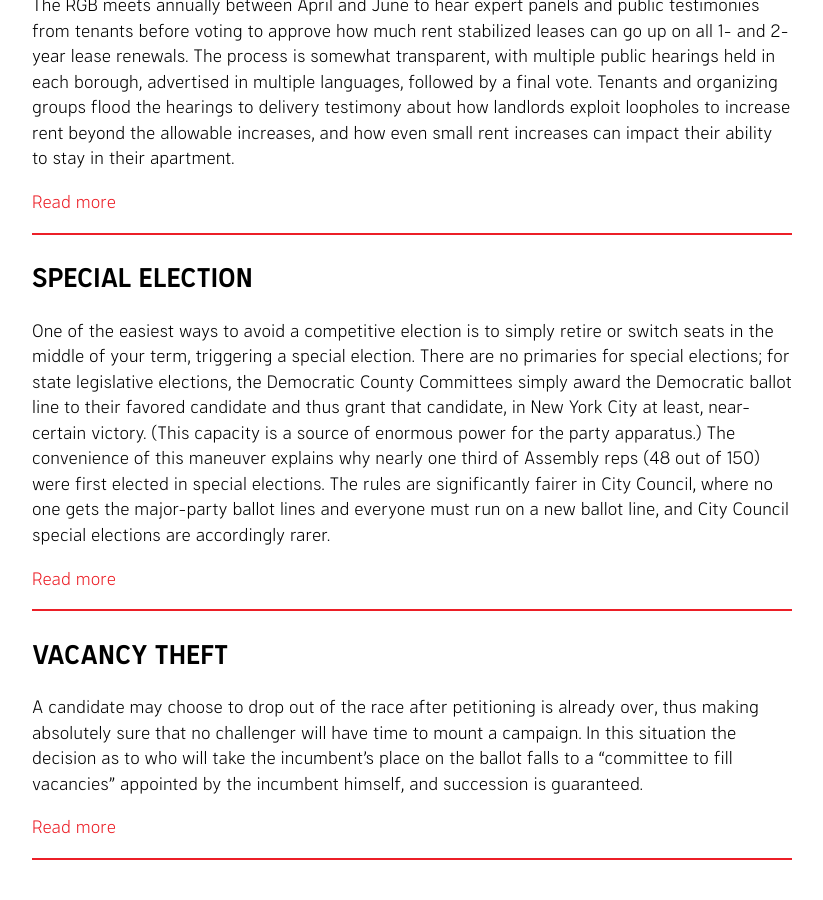
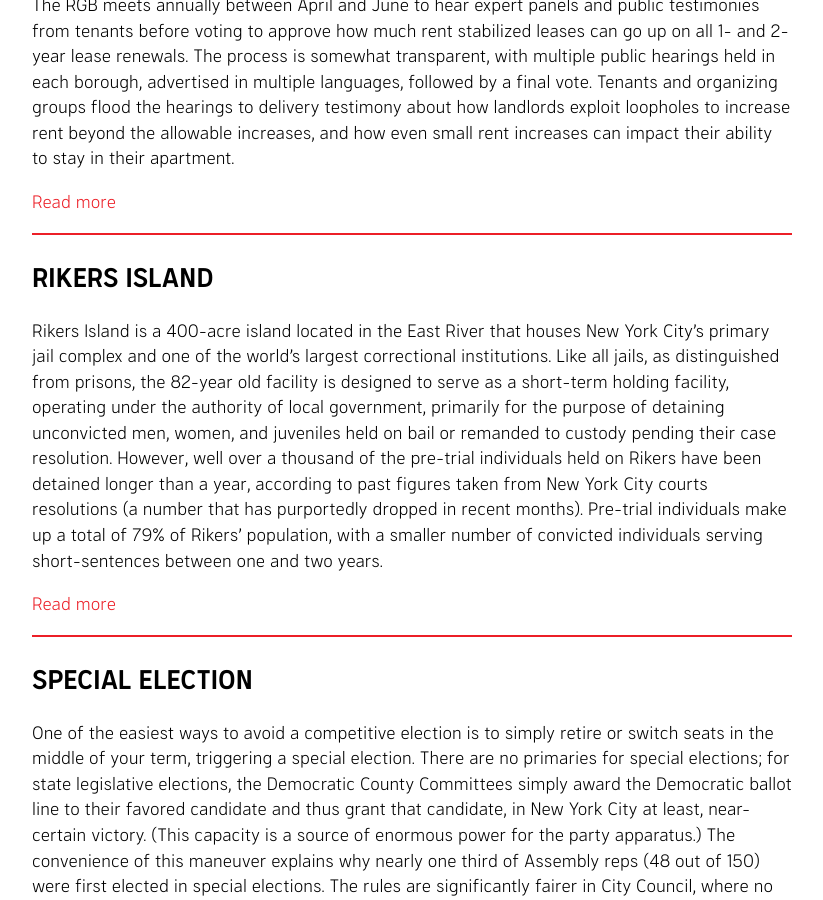
Before and after one commit to nycdsa/the-thorn, a Jekyll site: the page built from src/glossary.html, in a window 1280 px wide and 900 px high, scrolled down 4807 px. Shown: the whole window, without its empty margins (228-1051 px from the left). Built offline with Jekyll 4.4.1, drawn with Linux system fonts in a browser that asks for light colours.

Commit message:
Update glossary.html

```diff
--- a/src/glossary.html
+++ b/src/glossary.html
@@ -71,6 +71,13 @@ As head of a 51-person Council, the Speaker balances an $8 billion dollar budget
 <p>The RGB meets annually between April and June to hear expert panels and public testimonies from tenants before voting to approve how much rent stabilized leases can go up on all 1- and 2-year lease renewals. The process is somewhat transparent, with multiple public hearings held in each borough, advertised in multiple languages, followed by a final vote. Tenants and organizing groups flood the hearings to delivery testimony about how landlords exploit loopholes to increase rent beyond the allowable increases, and how even small rent increases can impact their ability to stay in their apartment.</p>
 <a href="https://thethorn.nyc/posts/state-senate-targets-gang-violence/#the-rent-guidelines-board-and-you">Read more</a>
 </div>
+
+<div id="https://thethorn.nyc/posts/nycha-leasing-land-to-developers-closerikers/#in-depth-the-state-of-closerikers" class="glossary-item">
+<h2>Rikers Island</h2>
+<p>Rikers Island is a 400-acre island located in the East River that houses New York City’s primary jail complex and one of the world’s largest correctional institutions. Like all jails, as distinguished from prisons, the 82-year old facility is designed to serve as a short-term holding facility, operating under the authority of local government, primarily for the purpose of detaining unconvicted men, women, and juveniles held on bail or remanded to custody pending their case resolution. However, well over a thousand of the pre-trial individuals held on Rikers have been detained longer than a year, according to past figures taken from New York City courts resolutions (a number that has purportedly dropped in recent months). Pre-trial individuals make up a total of 79% of Rikers’ population, with a smaller number of convicted individuals serving short-sentences between one and two years.</p>
+<a href="https://thethorn.nyc/posts/nycha-leasing-land-to-developers-closerikers/">Read more</a>
+</div>
+
 <div id="special-election" class="glossary-item">
 <h2>Special Election</h2>
 <p>One of the easiest ways to avoid a competitive election is to simply retire or switch seats in the middle of your term, triggering a special election. There are no primaries for special elections; for state legislative elections, the Democratic County Committees simply award the Democratic ballot line to their favored candidate and thus grant that candidate, in New York City at least, near-certain victory. (This capacity is a source of enormous power for the party apparatus.) The convenience of this maneuver explains why nearly one third of Assembly reps (48 out of 150) were first elected in special elections. The rules are significantly fairer in City Council, where no one gets the major-party ballot lines and everyone must run on a new ballot line, and City Council special elections are accordingly rarer.</p>
```
